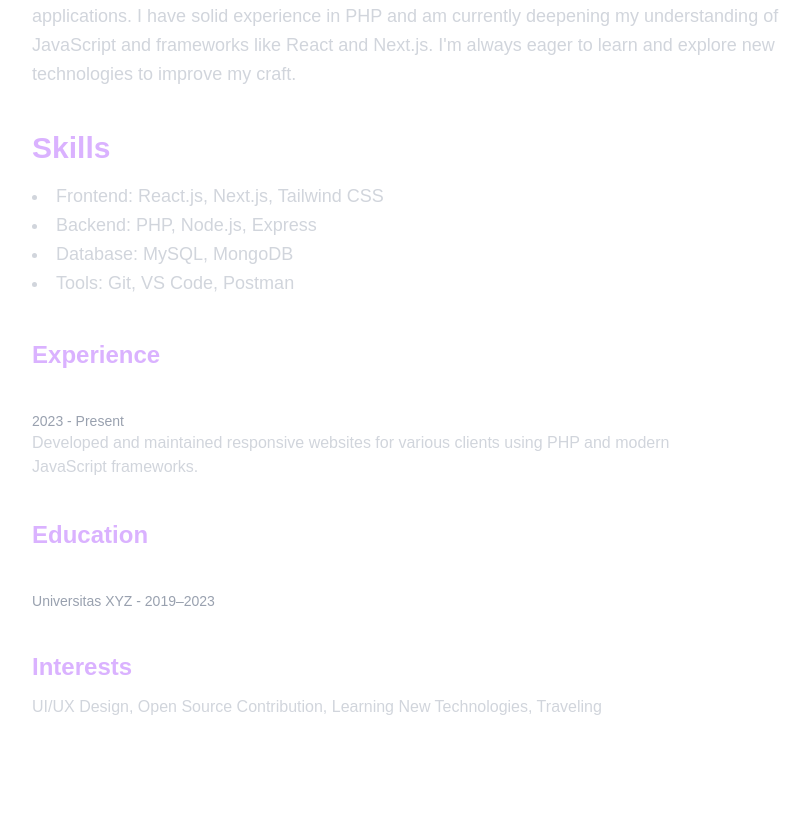
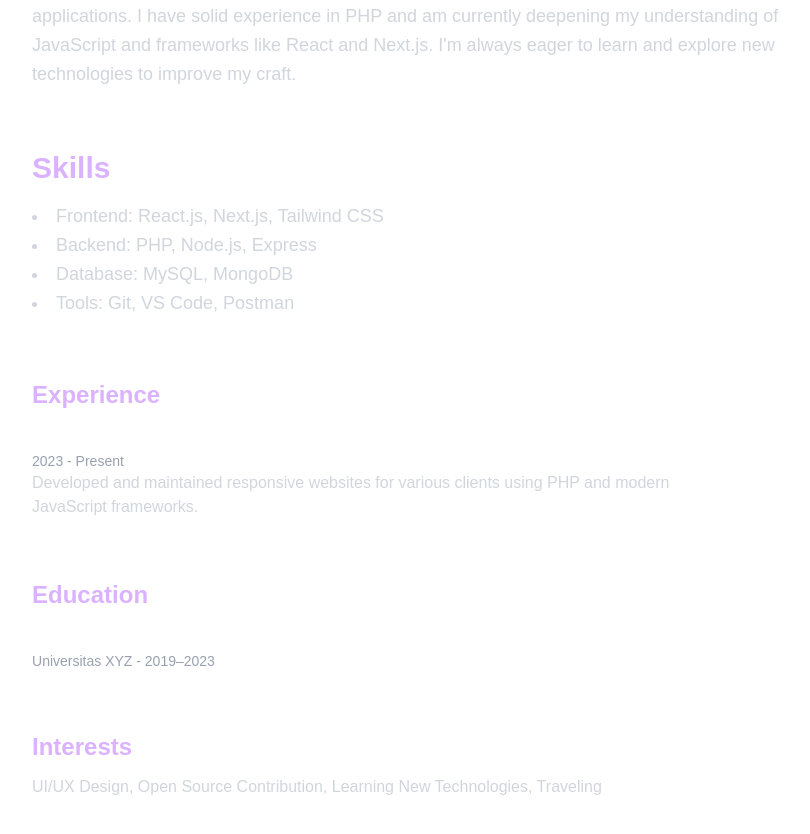
Before and after one commit to VinLvy/D-portfolio, a Next.js app: page /about in a window 1280 px wide. Shown: the part 440-1274 px from the top of the page, without its empty margins (304-1114 px from the left). Before the commit the page ends 1239 px from the top, so only its background shows below. Built offline with nearby package versions, Linux system fonts and the light colour scheme.

Commit message:
About 2.4

```diff
--- a/src/app/about/page.js
+++ b/src/app/about/page.js
@@ -14,7 +14,7 @@ export default function About() {
 
           if (section) {
             const sectionTop = section.getBoundingClientRect().top;
-            const offset = sectionTop + window.pageYOffset - (window.innerHeight / 2) + (section.offsetHeight / 2) + 123; // Adjust the offset value as needed
+            const offset = sectionTop + window.pageYOffset - (window.innerHeight / 2) + (section.offsetHeight / 2) + 123; // Adjust the offset value
 
             window.scrollTo({
               top: offset,
@@ -85,7 +85,7 @@ export default function About() {
         {/* Wrapper Utama */}
         <div className="w-full max-w-3xl mx-auto">
           {/* About */}
-          <section id="about" className="mb-10">
+          <section id="about" className="mb-15">
             <h2 className="text-3xl font-semibold mb-4 text-purple-300">About Me</h2>
             <p className="text-lg text-gray-300 leading-relaxed">
               I&apos;m a <span className="text-purple-400 font-semibold">Full-Stack Developer</span> who is passionate about creating modern, user-friendly web applications. I have solid experience in PHP and am currently deepening my understanding of JavaScript and frameworks like React and Next.js. I&apos;m always eager to learn and explore new technologies to improve my craft.
@@ -93,7 +93,7 @@ export default function About() {
           </section>
 
           {/* Skills */}
-          <section id="skills" className="mb-10">
+          <section id="skills" className="mb-15">
             <h2 className="text-3xl font-semibold mb-4 text-purple-300">Skills</h2>
             <ul className="list-disc list-inside text-lg text-gray-300 leading-relaxed">
               <li>Frontend: React.js, Next.js, Tailwind CSS</li>
@@ -104,7 +104,7 @@ export default function About() {
           </section>
 
           {/* Experience */}
-          <section id="experience" className="mb-10 max-w-2xl text-left">
+          <section id="experience" className="mb-15 max-w-2xl text-left">
             <h2 className="text-2xl font-semibold mb-3 text-purple-300">Experience</h2>
             <div className="mb-4">
               <h3 className="text-lg font-bold">Web Developer - Freelance</h3>
@@ -117,7 +117,7 @@ export default function About() {
           </section>
 
           {/* Education */}
-          <section id="education" className="mb-10 max-w-2xl text-left">
+          <section id="education" className="mb-15 max-w-2xl text-left">
             <h2 className="text-2xl font-semibold mb-3 text-purple-300">Education</h2>
             <div>
               <h3 className="text-lg font-bold">Bachelor of Computer Science</h3>
@@ -126,7 +126,7 @@ export default function About() {
           </section>
 
           {/* Interests */}
-          <section id="interests" className="mb-20 max-w-2xl text-left">
+          <section id="interests" className="mb-25 max-w-2xl text-left">
             <h2 className="text-2xl font-semibold mb-3 text-purple-300">Interests</h2>
             <p className="text-gray-300">
               UI/UX Design, Open Source Contribution, Learning New Technologies, Traveling
```
